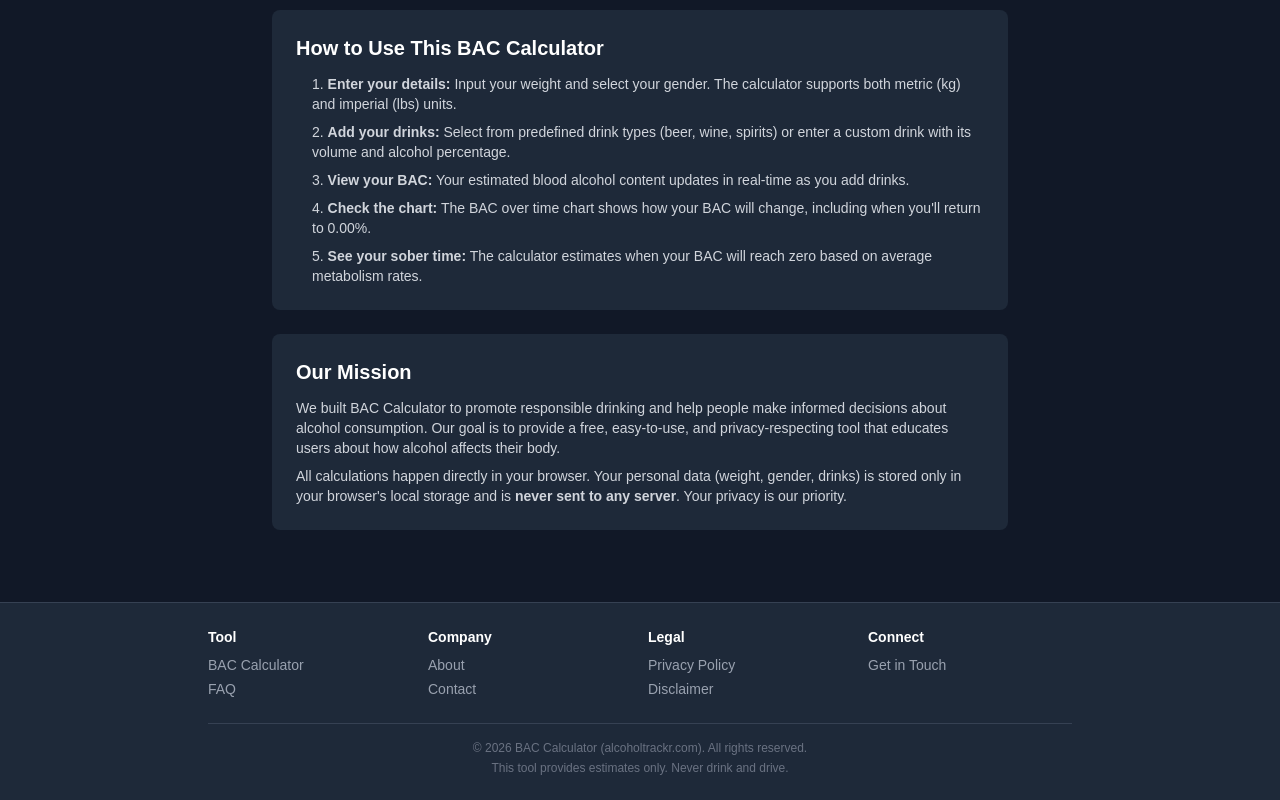
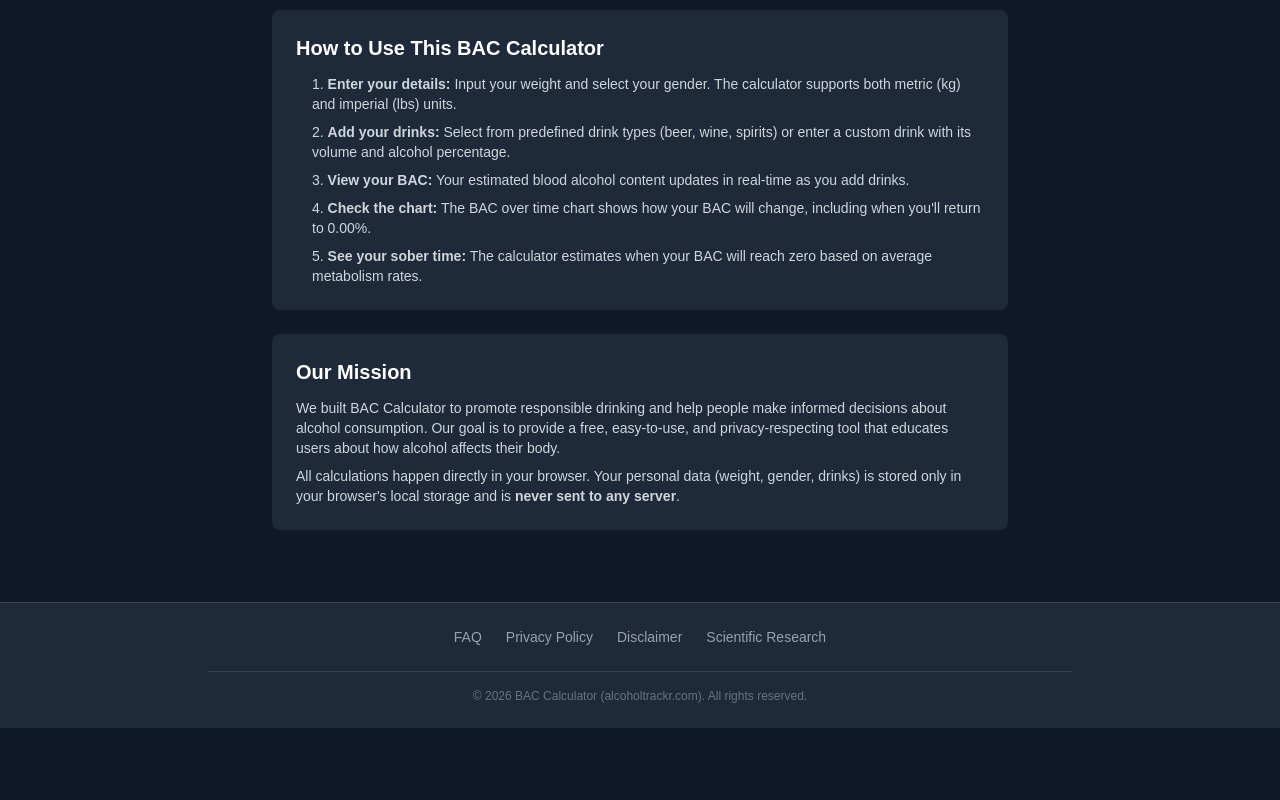
Before and after one commit to godonpatrik/bac-calculator, a Next.js app: page /about in a window 1280 px wide. Shown: the part 1345-2145 px from the top of the page. After the commit the page ends 2073 px from the top, so only its background shows below. Built offline with nearby package versions, Linux system fonts and the light colour scheme.

Commit message:
Improvements

```diff
--- a/app/about/page.tsx
+++ b/app/about/page.tsx
@@ -201,8 +201,7 @@ export default function AboutPage() {
               All calculations happen directly in your browser. Your personal
               data (weight, gender, drinks) is stored only in your
               browser&apos;s local storage and is{" "}
-              <strong>never sent to any server</strong>. Your privacy is our
-              priority.
+              <strong>never sent to any server</strong>.
             </p>
           </div>
         </section>
--- a/app/contact/page.tsx
+++ b/app/contact/page.tsx
@@ -168,16 +168,6 @@ export default function ContactPage() {
               </Link>{" "}
               on the calculator page.
             </p>
-            <p>
-              For privacy-related questions, please review our{" "}
-              <Link
-                href="/privacy-policy"
-                className="text-blue-400 hover:text-blue-300 underline"
-              >
-                Privacy Policy
-              </Link>
-              .
-            </p>
           </div>
         </section>
       </div>
--- a/app/page.tsx
+++ b/app/page.tsx
@@ -59,6 +59,36 @@ export default function Home() {
           />
 
           <footer className="mt-8 text-center">
+
+            {/* Drinking Help Section */}
+            <section className="bg-red-950/40 border border-red-800/50 rounded-lg p-6 mb-4">
+              <h2 className="text-xl font-semibold text-red-300 mb-3">
+                Struggling with Alcohol? Help Is Available
+              </h2>
+              <div className="text-gray-300 text-sm space-y-2 text-left">
+                <p>
+                  If you find yourself drinking more than you intend, feeling
+                  unable to stop, or noticing that alcohol is affecting your
+                  relationships, work, or health — you are not alone. Alcohol
+                  use disorder is a medical condition, and recovery is possible
+                  with the right support.
+                </p>
+                <p>
+                  There is no shame in asking for help. Whether you&apos;re
+                  looking for crisis lines, self-assessment tools, or
+                  information about treatment options, our resources page can
+                  point you in the right direction.
+                </p>
+                <p className="pt-2">
+                  <Link
+                    href="/support"
+                    className="text-red-300 hover:text-red-200 underline font-medium"
+                  >
+                    Find alcohol support &amp; resources →
+                  </Link>
+                </p>
+              </div>
+            </section>
             <section className="bg-gray-800 rounded-lg p-6 mb-4">
               <h2 className="text-xl font-semibold text-white mb-3">
                 About BAC Calculator
@@ -122,6 +152,37 @@ export default function Home() {
                 </p>
               </div>
             </section>
+{/* Research Summary with link to full Research page */}
+            <section className="bg-gray-800 rounded-lg p-6 mb-4">
+              <h2 className="text-xl font-semibold text-white mb-3">
+                Scientific Research on BAC
+              </h2>
+              <div className="text-gray-300 text-sm space-y-2 text-left">
+                <p>
+                  Blood alcohol content estimation is grounded in decades of
+                  peer-reviewed science. The Widmark formula used by this
+                  calculator is derived from foundational pharmacokinetics
+                  research and has been validated across numerous studies on
+                  alcohol metabolism, absorption rates, and individual
+                  physiological variation.
+                </p>
+                <p>
+                  Factors studied include gender differences in distribution
+                  volume, the effects of food on absorption, elimination rates,
+                  and the accuracy of breath vs. blood measurements. Understanding
+                  this research helps clarify why BAC estimations are just
+                  that — estimates.
+                </p>
+                <p className="pt-2">
+                  <Link
+                    href="/research"
+                    className="text-blue-400 hover:text-blue-300 underline"
+                  >
+                    Browse the scientific research behind BAC calculation →
+                  </Link>
+                </p>
+              </div>
+            </section>
 
             {/* FAQ Summary with link to full FAQ page */}
             <section className="bg-gray-800 rounded-lg p-6 mb-4">
--- a/app/support/page.tsx
+++ b/app/support/page.tsx
@@ -38,7 +38,7 @@ export default function SupportPage() {
           Need Immediate Help?
         </h2>
         <div className="text-red-200 text-sm space-y-3">
-          <div className="bg-red-950/50 rounded p-4">
+          <div className="rounded p-4">
             <h3 className="font-semibold text-base mb-2">United States</h3>
             <p className="mb-2">
               <strong>SAMHSA National Helpline:</strong>{" "}
@@ -56,7 +56,7 @@ export default function SupportPage() {
           </div>
 
           <div className="grid md:grid-cols-2 gap-3">
-            <div className="bg-red-950/50 rounded p-3">
+            <div className="rounded p-3">
               <h4 className="font-semibold text-sm mb-1">Canada</h4>
               <p className="text-xs">
                 <strong>Drug Rehab Services:</strong>{" "}
@@ -69,7 +69,7 @@ export default function SupportPage() {
               </p>
             </div>
 
-            <div className="bg-red-950/50 rounded p-3">
+            <div className="rounded p-3">
               <h4 className="font-semibold text-sm mb-1">United Kingdom</h4>
               <p className="text-xs">
                 <strong>Drinkline:</strong>{" "}
@@ -82,7 +82,7 @@ export default function SupportPage() {
               </p>
             </div>
 
-            <div className="bg-red-950/50 rounded p-3">
+            <div className="rounded p-3">
               <h4 className="font-semibold text-sm mb-1">Australia</h4>
               <p className="text-xs">
                 <strong>National Alcohol Helpline:</strong>{" "}
@@ -95,7 +95,7 @@ export default function SupportPage() {
               </p>
             </div>
 
-            <div className="bg-red-950/50 rounded p-3">
+            <div className="rounded p-3">
               <h4 className="font-semibold text-sm mb-1">International</h4>
               <p className="text-xs">
                 <a
--- a/components/Footer.tsx
+++ b/components/Footer.tsx
@@ -4,91 +4,24 @@ export default function Footer() {
   return (
     <footer className="bg-gray-800 border-t border-gray-700 mt-8">
       <div className="max-w-4xl mx-auto px-4 py-6">
-        <div className="grid grid-cols-2 sm:grid-cols-4 gap-4 text-sm">
-          <div>
-            <h3 className="text-white font-semibold mb-2">Tool</h3>
-            <ul className="space-y-1">
-              <li>
-                <Link
-                  href="/"
-                  className="text-gray-400 hover:text-white transition-colors"
-                >
-                  BAC Calculator
-                </Link>
-              </li>
-              <li>
-                <Link
-                  href="/faq"
-                  className="text-gray-400 hover:text-white transition-colors"
-                >
+        <nav className="flex flex-wrap justify-center gap-6 text-sm">
+          <Link href="/faq" className="text-gray-400 hover:text-white transition-colors">
             FAQ
           </Link>
-              </li>
-            </ul>
-          </div>
-          <div>
-            <h3 className="text-white font-semibold mb-2">Company</h3>
-            <ul className="space-y-1">
-              <li>
-                <Link
-                  href="/about"
-                  className="text-gray-400 hover:text-white transition-colors"
-                >
-                  About
-                </Link>
-              </li>
-              <li>
-                <Link
-                  href="/contact"
-                  className="text-gray-400 hover:text-white transition-colors"
-                >
-                  Contact
-                </Link>
-              </li>
-            </ul>
-          </div>
-          <div>
-            <h3 className="text-white font-semibold mb-2">Legal</h3>
-            <ul className="space-y-1">
-              <li>
-                <Link
-                  href="/privacy-policy"
-                  className="text-gray-400 hover:text-white transition-colors"
-                >
+          <Link href="/privacy-policy" className="text-gray-400 hover:text-white transition-colors">
             Privacy Policy
           </Link>
-              </li>
-              <li>
-                <Link
-                  href="/disclaimer"
-                  className="text-gray-400 hover:text-white transition-colors"
-                >
+          <Link href="/disclaimer" className="text-gray-400 hover:text-white transition-colors">
             Disclaimer
           </Link>
-              </li>
-            </ul>
-          </div>
-          <div>
-            <h3 className="text-white font-semibold mb-2">Connect</h3>
-            <ul className="space-y-1">
-              <li>
-                <Link
-                  href="/contact"
-                  className="text-gray-400 hover:text-white transition-colors"
-                >
-                  Get in Touch
+          <Link href="/research" className="text-gray-400 hover:text-white transition-colors">
+            Scientific Research
           </Link>
-              </li>
-            </ul>
-          </div>
-        </div>
+        </nav>
         <div className="mt-6 pt-4 border-t border-gray-700 text-center text-gray-500 text-xs">
           <p>
             © {new Date().getFullYear()} BAC Calculator (alcoholtrackr.com). All
             rights reserved.
-          </p>
-          <p className="mt-1">
-            This tool provides estimates only. Never drink and drive.
           </p>
         </div>
       </div>
--- a/components/Navbar.tsx
+++ b/components/Navbar.tsx
@@ -24,7 +24,7 @@ export default function Navbar() {
               href="/"
               className="text-gray-300 hover:text-white transition-colors font-medium"
             >
-              Calculator
+              Home
             </Link>
             <Link
               href="/about"
@@ -37,12 +37,6 @@ export default function Navbar() {
               className="text-gray-300 hover:text-white transition-colors font-medium"
             >
               FAQ
-            </Link>
-            <Link
-              href="/research"
-              className="text-gray-300 hover:text-white transition-colors font-medium"
-            >
-              Research
             </Link>
             <Link
               href="/support"
@@ -98,7 +92,7 @@ export default function Navbar() {
               onClick={closeMenu}
               className="block text-gray-300 hover:text-white hover:bg-gray-700 transition-colors px-4 py-3 rounded text-base font-medium"
             >
-              Calculator
+              Home
             </Link>
             <Link
               href="/about"
@@ -115,18 +109,11 @@ export default function Navbar() {
               FAQ
             </Link>
             <Link
-              href="/research"
-              onClick={closeMenu}
-              className="block text-gray-300 hover:text-white hover:bg-gray-700 transition-colors px-4 py-3 rounded text-base font-medium"
-            >
-              Research
-            </Link>
-            <Link
               href="/support"
               onClick={closeMenu}
               className="block text-gray-300 hover:text-white hover:bg-gray-700 transition-colors px-4 py-3 rounded text-base font-medium"
             >
-              Support
+              Help
             </Link>
             <Link
               href="/contact"
```
Lines whose indentation alone changed are shown as unchanged.
